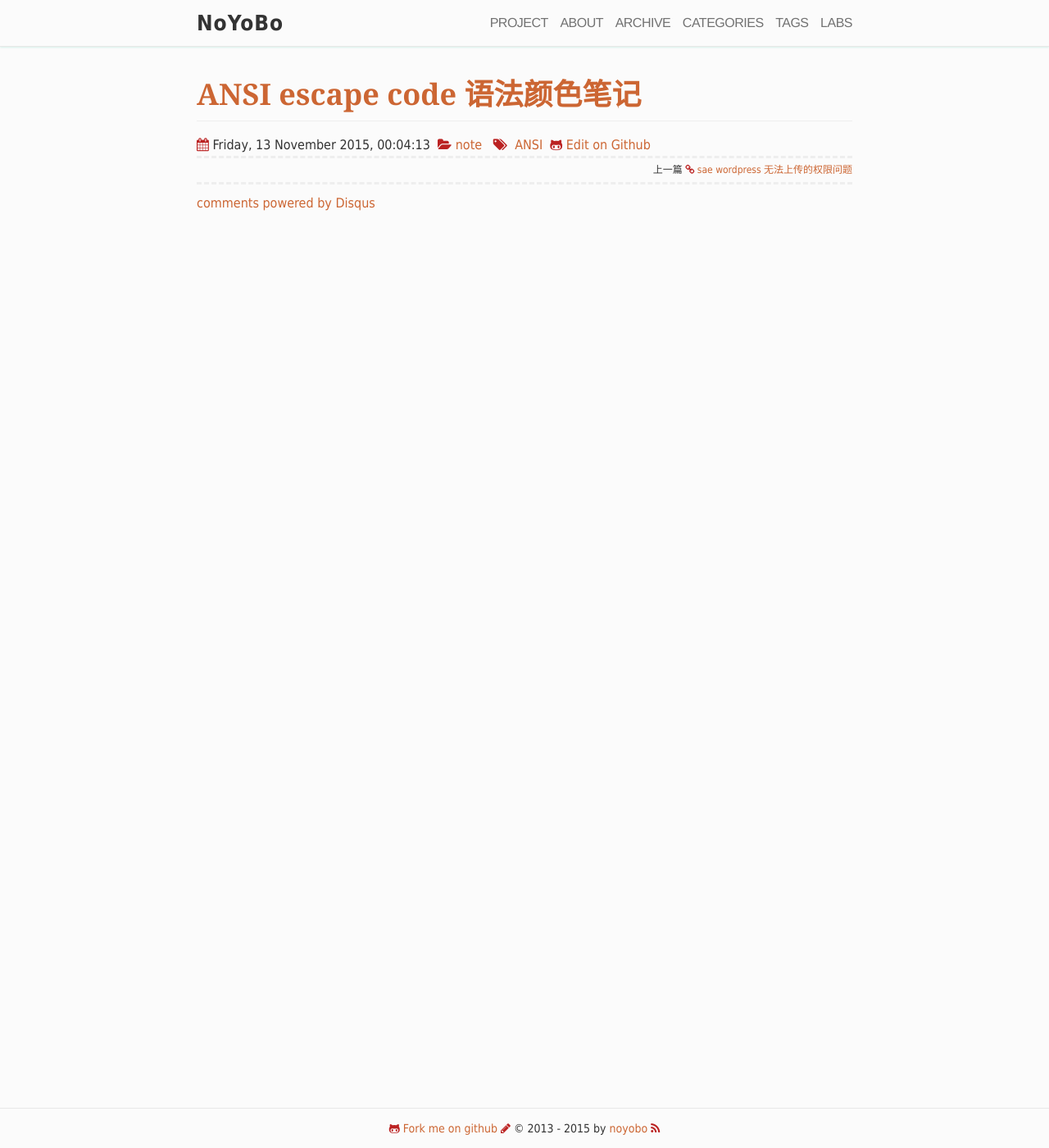
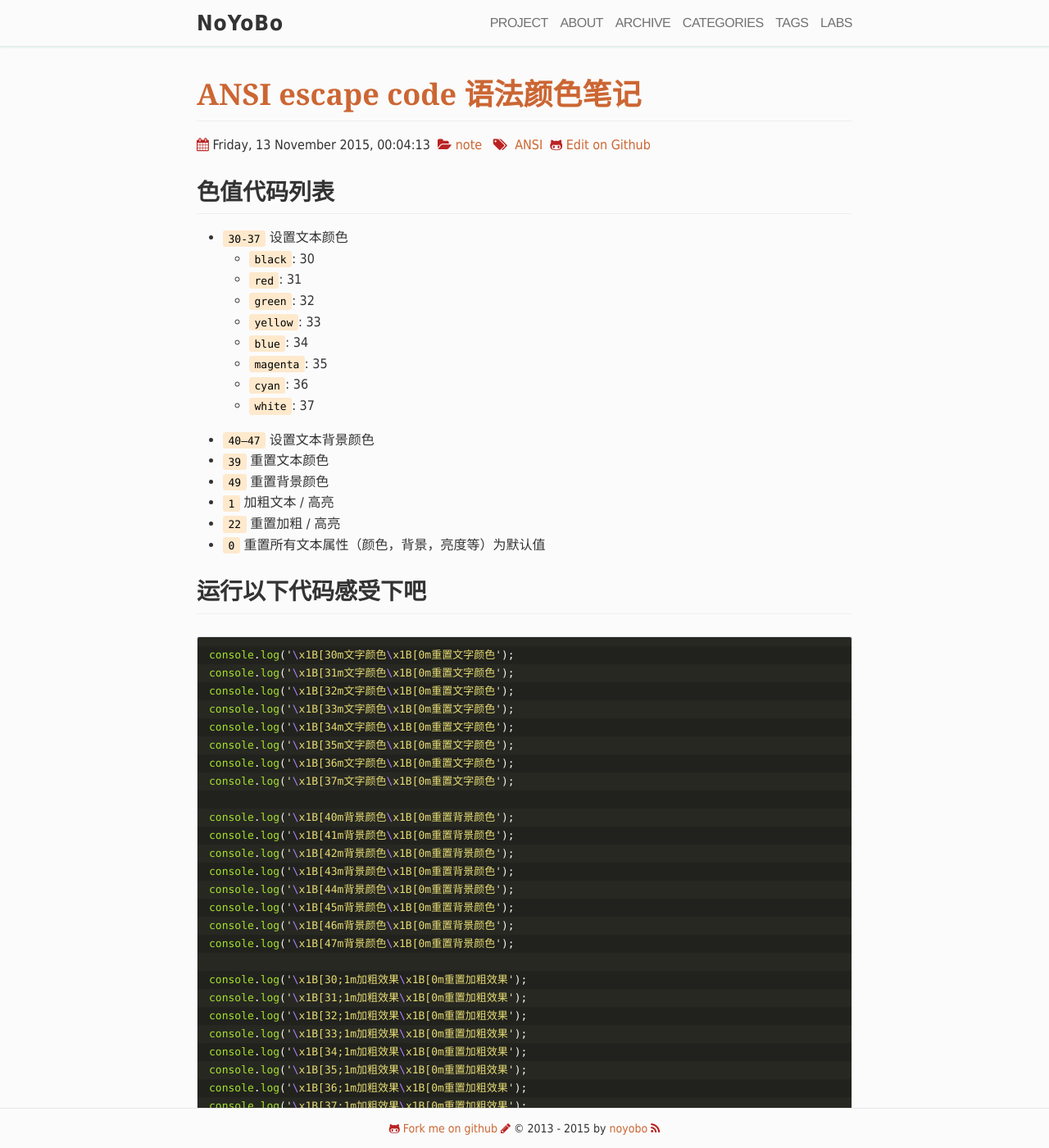
Before and after one commit to noyobo/noyobo.github.com, a Jekyll site: the page built from _posts/2015-11-13-ANSI-escape-code.md, in a window 1280 px wide and 1400 px high. Shown: the whole window at 82% size. Built offline with Jekyll 4.4.1, drawn with Linux system fonts in a browser that asks for light colours; nearby versions of some CDN libraries; Markdown is read by kramdown in place of the engine named in the settings; comment, search, counter and statistics services are not loaded; grey boxes are pictures that could not be loaded.

Commit message:
Update 2015-11-13-ANSI-escape-code.md

````diff
--- a/_posts/2015-11-13-ANSI-escape-code.md
+++ b/_posts/2015-11-13-ANSI-escape-code.md
@@ -1,9 +1,61 @@
 ---
 layout: post
 title: ANSI escape code 语法颜色笔记
-description: 用于现实命令行界面的颜色预发;
+description: 用于现实命令行界面的颜色语法;
 tags: ANSI
 category: note
 keywords: colors,syntas highlight
 date: 2015-11-13 00:04:13
 ---
+
+## 色值代码列表
+
+* `30-37` 设置文本颜色
+  * `black`: 30
+  * `red`: 31
+  * `green`: 32
+  * `yellow`: 33
+  * `blue`: 34
+  * `magenta`: 35
+  * `cyan`: 36
+  * `white`: 37
+* `40–47` 设置文本背景颜色
+* `39` 重置文本颜色
+* `49` 重置背景颜色
+* `1` 加粗文本 / 高亮
+* `22` 重置加粗 / 高亮
+* `0` 重置所有文本属性（颜色，背景，亮度等）为默认值
+
+## 运行以下代码感受下吧
+
+```js
+console.log('\x1B[30m文字颜色\x1B[0m重置文字颜色');
+console.log('\x1B[31m文字颜色\x1B[0m重置文字颜色');
+console.log('\x1B[32m文字颜色\x1B[0m重置文字颜色');
+console.log('\x1B[33m文字颜色\x1B[0m重置文字颜色');
+console.log('\x1B[34m文字颜色\x1B[0m重置文字颜色');
+console.log('\x1B[35m文字颜色\x1B[0m重置文字颜色');
+console.log('\x1B[36m文字颜色\x1B[0m重置文字颜色');
+console.log('\x1B[37m文字颜色\x1B[0m重置文字颜色');
+
+console.log('\x1B[40m背景颜色\x1B[0m重置背景颜色');
+console.log('\x1B[41m背景颜色\x1B[0m重置背景颜色');
+console.log('\x1B[42m背景颜色\x1B[0m重置背景颜色');
+console.log('\x1B[43m背景颜色\x1B[0m重置背景颜色');
+console.log('\x1B[44m背景颜色\x1B[0m重置背景颜色');
+console.log('\x1B[45m背景颜色\x1B[0m重置背景颜色');
+console.log('\x1B[46m背景颜色\x1B[0m重置背景颜色');
+console.log('\x1B[47m背景颜色\x1B[0m重置背景颜色');
+
+console.log('\x1B[30;1m加粗效果\x1B[0m重置加粗效果');
+console.log('\x1B[31;1m加粗效果\x1B[0m重置加粗效果');
+console.log('\x1B[32;1m加粗效果\x1B[0m重置加粗效果');
+console.log('\x1B[33;1m加粗效果\x1B[0m重置加粗效果');
+console.log('\x1B[34;1m加粗效果\x1B[0m重置加粗效果');
+console.log('\x1B[35;1m加粗效果\x1B[0m重置加粗效果');
+console.log('\x1B[36;1m加粗效果\x1B[0m重置加粗效果');
+console.log('\x1B[37;1m加粗效果\x1B[0m重置加粗效果');
+
+```
+
+<img width="250" alt="2015-11-13 00 27 14" src="https://cloud.githubusercontent.com/assets/1292082/11123967/6c12de6c-899d-11e5-9f40-72735ab26fb1.png">
````
